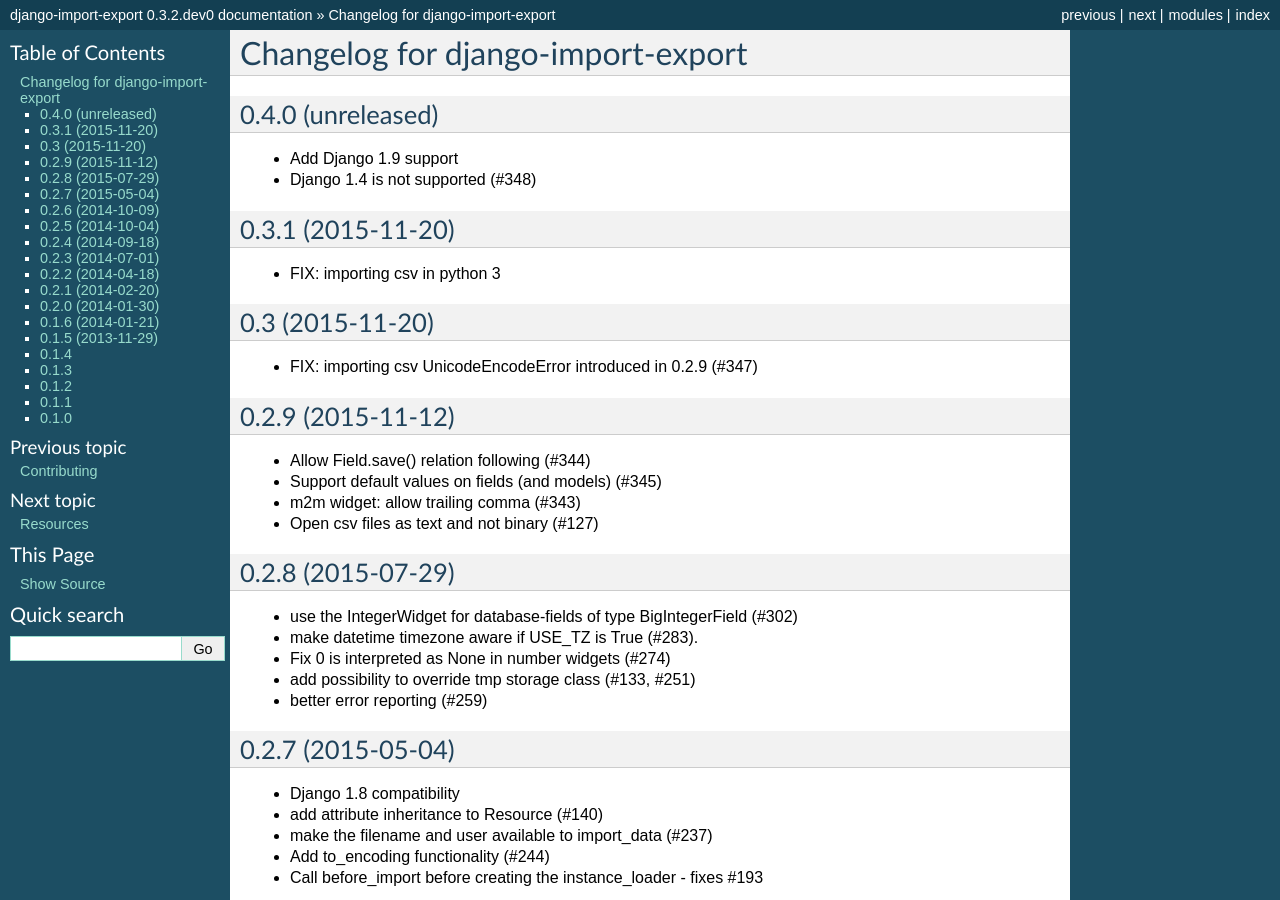
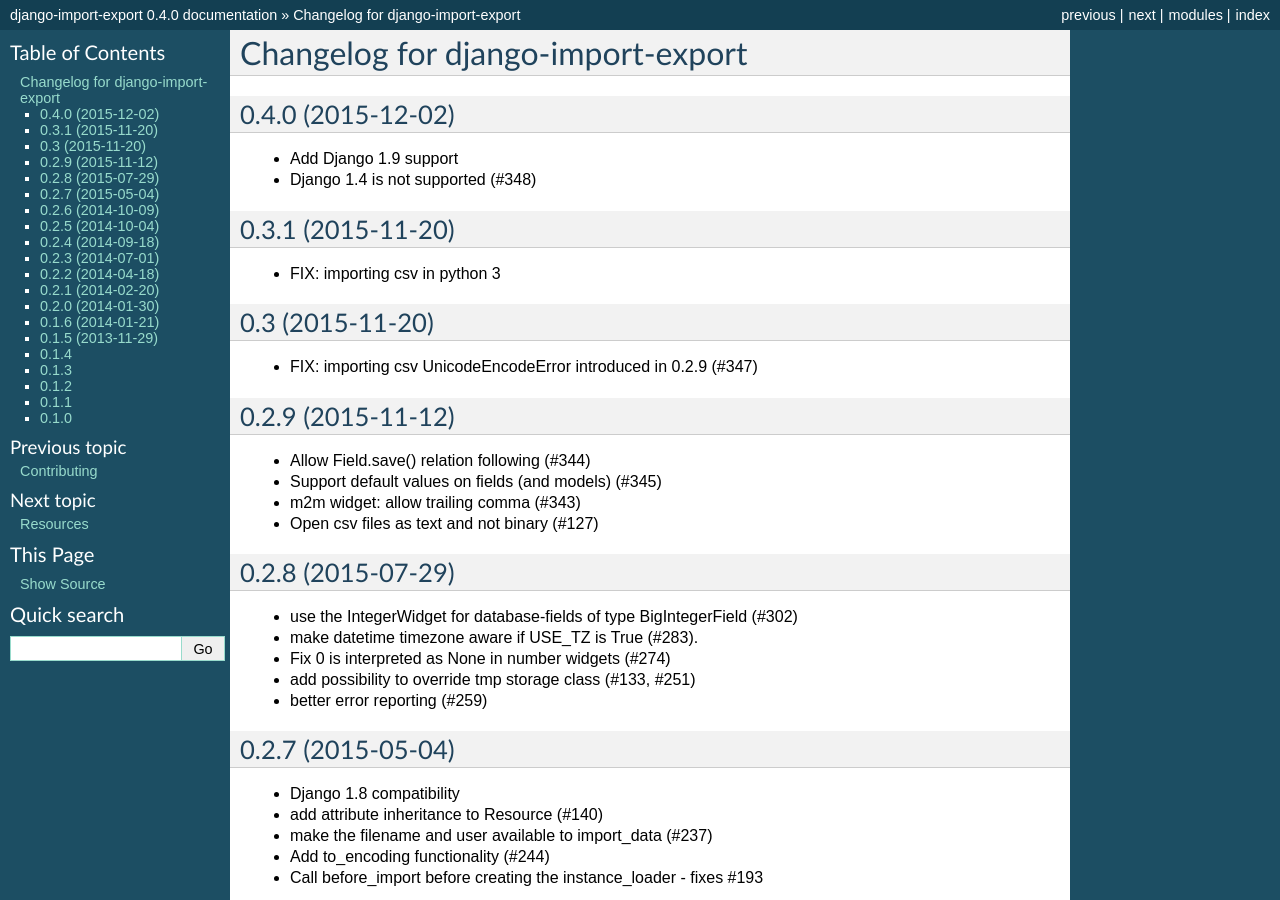
Before and after one commit to django-import-export/django-import-export, a Sphinx documentation site: the page built from docs/changelog.rst, in a window 1280 px wide and 900 px high. Built offline with Sphinx 7.4.7, drawn with Linux system fonts in a browser that asks for light colours; some of the changed text lies outside the part shown.

Commit message:
Preparing release 0.4.0

```diff
--- a/docs/changelog.rst
+++ b/docs/changelog.rst
@@ -1,7 +1,7 @@
 Changelog for django-import-export
 ==================================
 
-0.4.0 (unreleased)
+0.4.0 (2015-12-02)
 ------------------
 
 - Add Django 1.9 support
--- a/import_export/__init__.py
+++ b/import_export/__init__.py
@@ -1 +1 @@
-__version__ = '0.3.2.dev0'
+__version__ = '0.4.0'
```
